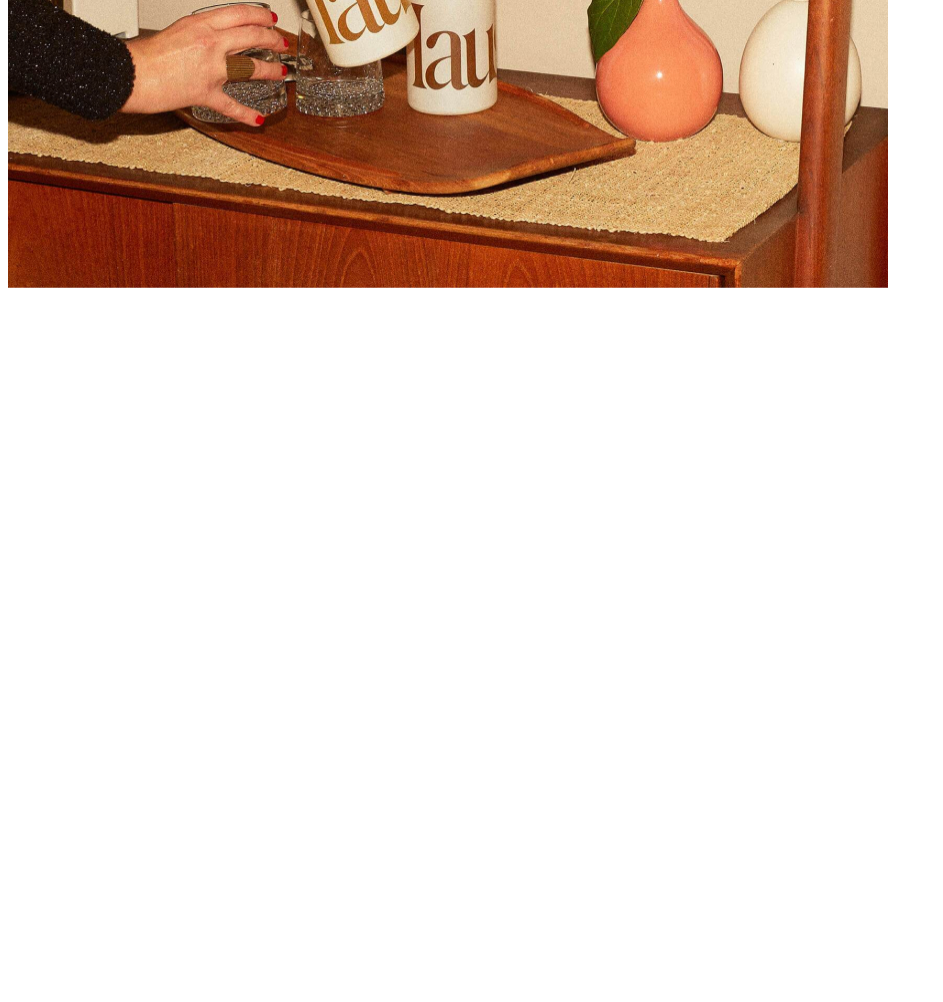
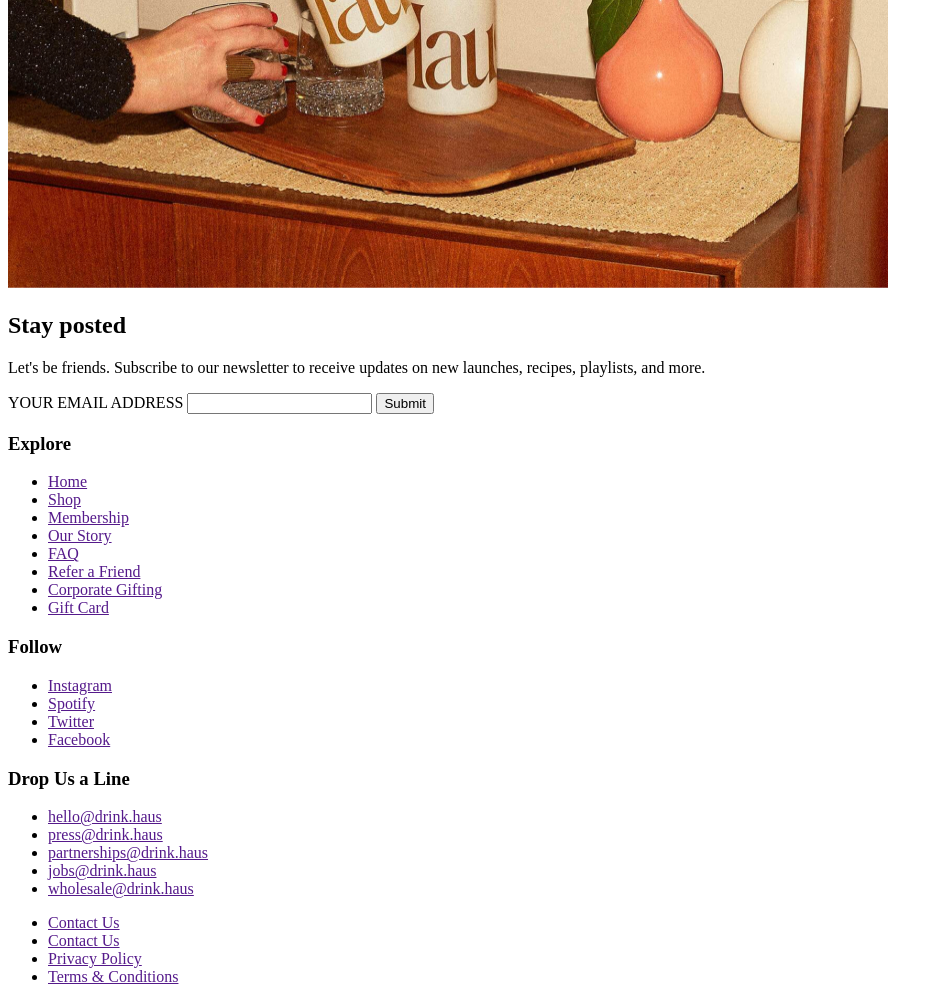
Before and after one commit to EvgeniiaMikhailova/shop_haus, a plain HTML site: page index.html in a window 1280 px wide. Shown: the part 3661-4663 px from the top of the page, without its empty margins (0-943 px from the left). Before the commit the page ends 3961 px from the top, so only its background shows below. Drawn offline with Linux system fonts and the light colour scheme.

Commit message:
Добавляет базовую разметку футера

```diff
--- a/index.html
+++ b/index.html
@@ -36,19 +36,19 @@
         <ul>
             <li>
                 <p>"What makes Haus so special is its incredible flavors."</p>
-                <a href="">
+                <a href="" target="_blank" rel="noreferrer noopener">
                     <img src="./photo/fw.svg" alt="" />
                 </a>
             </li>
             <li>
                 <p>“For the wine or cocktail lover who’s tried it all and wants something new and refreshing.”</p>
-                <a href="">
+                <a href="" target="_blank" rel="noreferrer noopener">
                     <img src="./photo/nyt.svg" alt="" />
                 </a>
             </li>
             <li>
                 <p>“Cleaner, responsibly sourced, and lower in alcohol.”</p>
-                <a href="">
+                <a href="" target="_blank" rel="noreferrer noopener">
                     <img src="./photo/ba.svg" alt="" />
                 </a>
             </li>
@@ -103,7 +103,89 @@
     </section>
     </main>
     <footer>
-
+<h2>Stay posted</h2>
+<p>Let's be friends. Subscribe to our newsletter to receive updates on new launches, recipes, playlists, and more.</p>
+<form>
+    <label>
+        YOUR EMAIL ADDRESS
+        <input type="email" name="email" />
+    </label>
+    <button type="submit">Submit</button>
+</form>
+<h3>Explore</h3>
+<ul>
+    <li>
+        <a href="">Home</a>
+    </li>
+    <li>
+        <a href="">Shop</a>
+    </li>
+    <li>
+        <a href="">Membership</a>
+    </li>
+    <li>
+        <a href="">Our Story</a>
+    </li>
+    <li>
+        <a href="">FAQ</a>
+    </li>
+    <li>
+        <a href="">Refer a Friend</a>
+    </li>
+    <li>
+        <a href="">Corporate Gifting</a>
+    </li>
+    <li>
+        <a href="">Gift Card</a>
+    </li>
+</ul>
+<h3>Follow</h3>
+<ul>
+    <li>
+        <a href="" target="_blank" rel="noreferrer noopener">Instagram</a>
+    </li>
+    <li>
+        <a href="" target="_blank" rel="noreferrer noopener">Spotify</a>
+    </li>
+    <li>
+        <a href="" target="_blank" rel="noreferrer noopener">Twitter</a>
+    </li>
+    <li>
+        <a href="" target="_blank" rel="noreferrer noopener">Facebook</a>
+    </li>
+</ul>
+<h3>Drop Us a Line</h3>
+<ul>
+    <li>
+        <a href="" target="_blank" rel="noreferrer noopener">hello@drink.haus</a>
+    </li>
+    <li>
+        <a href="" target="_blank" rel="noreferrer noopener">press@drink.haus</a>
+    </li>
+    <li>
+        <a href="" target="_blank" rel="noreferrer noopener">partnerships@drink.haus</a>
+    </li>
+    <li>
+        <a href="" target="_blank" rel="noreferrer noopener">jobs@drink.haus</a>
+    </li>
+    <li>
+        <a href="" target="_blank" rel="noreferrer noopener">wholesale@drink.haus</a>
+    </li>
+</ul>
+<ul>
+    <li>
+        <a href="">Contact Us</a>
+    </li>
+    <li>
+        <a href="">Contact Us</a>
+    </li>
+    <li>
+        <a href="">Privacy Policy</a>
+    </li>
+    <li>
+        <a href="">Terms & Conditions</a>
+    </li>
+</ul>
     </footer>
 </body>
 </html>
```
